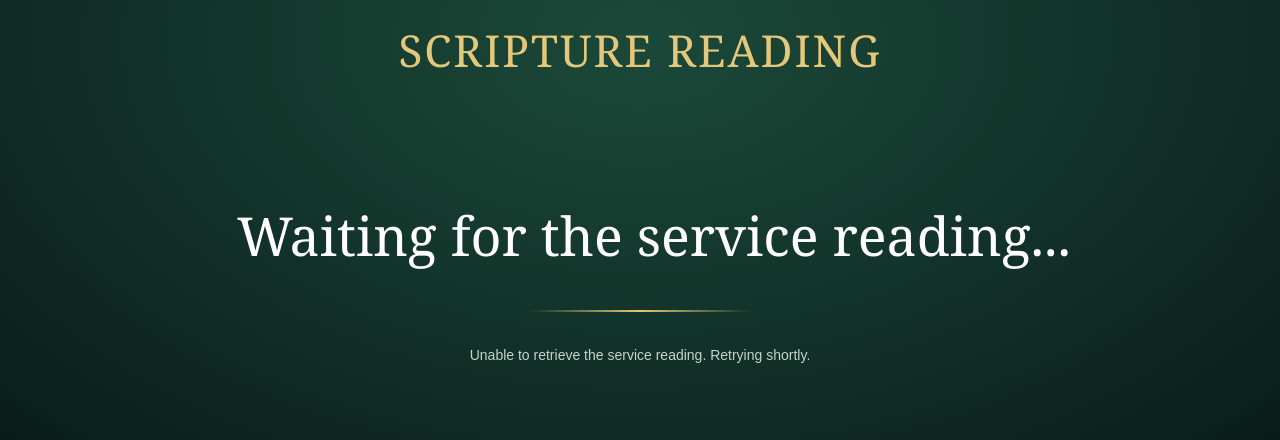
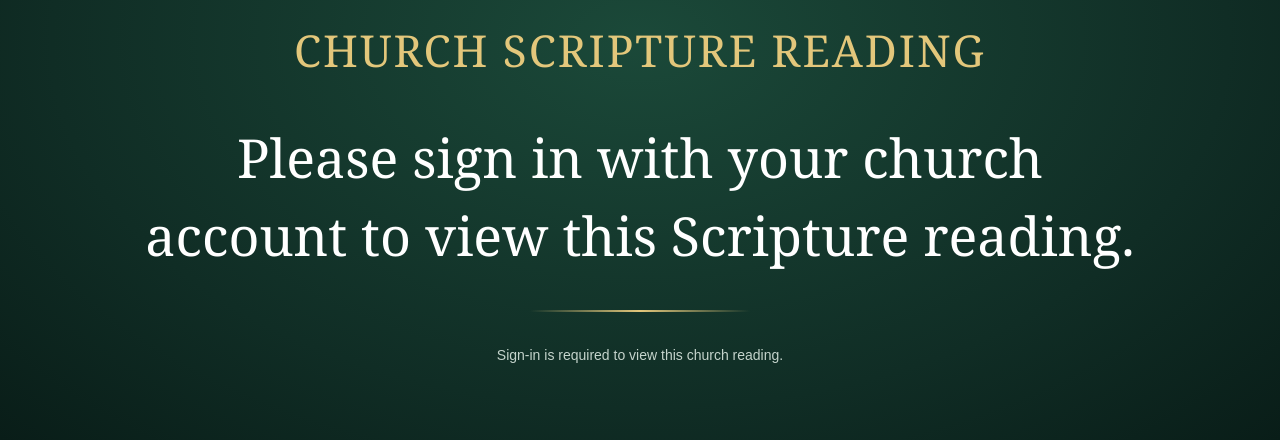
Before and after one commit to creggyd/revolving-bible, a plain HTML site: page service-reading.html in a window 1280 px wide. Shown: the part 360-800 px from the top of the page. Drawn offline with nearby package versions, Linux system fonts and the light colour scheme; no server answers.

Commit message:
Add sign-in check to church service reading display

```diff
--- a/service-reading.html
+++ b/service-reading.html
@@ -176,6 +176,33 @@
       refreshInProgress = true;
 
       try {
+
+        const {
+          data: { session },
+          error: sessionError
+        } = await supabaseClient.auth.getSession();
+
+        if (sessionError) throw sessionError;
+
+        if (!session) {
+          document.getElementById("heading").textContent =
+            "CHURCH SCRIPTURE READING";
+
+          document.getElementById("serviceType").textContent = "";
+          document.getElementById("serviceDate").textContent = "";
+
+          document.getElementById("passage").textContent =
+            "Please sign in with your church account to view this Scripture reading.";
+
+          document.getElementById("reference").textContent = "";
+
+          document.getElementById("status").textContent =
+            "Sign-in is required to view this church reading.";
+
+          lastReadingId = null;
+          return;
+        }
+
         const {
           data,
           error
```
